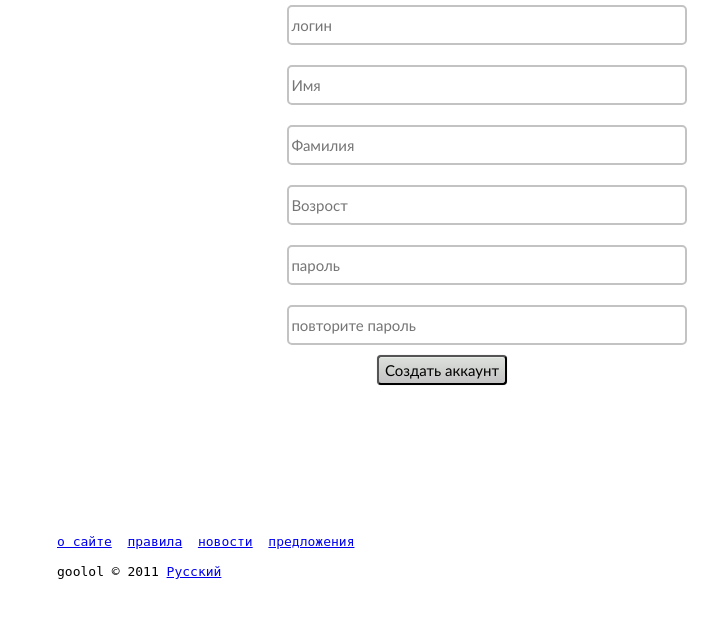
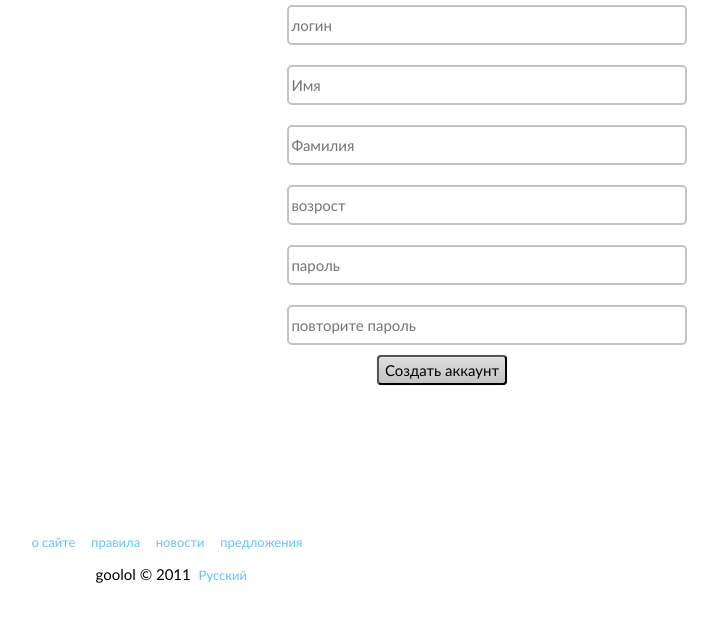
Before and after one commit to goolol/goolol, a PHP site: page / in a window 1280 px wide. Shown: the part 145-767 px from the top of the page, without its empty margins (519-1237 px from the left). Run offline with PHP 8.4, Linux system fonts and the light colour scheme.

Commit message:
замутил нижние ссылки аля для геев

```diff
--- a/css/podval.css
+++ b/css/podval.css
@@ -1,5 +1,46 @@
 #podval{
 	position: absolute;
 	margin-top: 600px;
-	margin-left: 45%;
+	margin-left: 43%;
+	/*border: solid 1px;*/
 }
+#about{
+	color: #63c2ff;
+	font: 13px 'trebuchet MS', arial, helvetica;
+	text-decoration: none;
+}
+#about:hover{text-decoration: underline;}
+#about:visited{color: #63c2ff;}
+#rule{
+	color: #63c2ff;
+	font: 13px 'trebuchet MS', arial, helvetica;
+	text-decoration: none;
+}
+#rule:hover{text-decoration: underline;}
+#rule:visited{color: #63c2ff;}
+#news{
+	color: #63c2ff;
+	font: 13px 'trebuchet MS', arial, helvetica;
+	text-decoration: none;
+}
+#news:hover{text-decoration: underline;}
+#news:visited{color: #63c2ff;}
+#predlogi{
+	color: #63c2ff;
+	font: 13px 'trebuchet MS', arial, helvetica;
+	text-decoration: none;
+}
+#predlogi:hover{text-decoration: underline;}
+#predlogi:visited{color: #63c2ff;}
+#lang{
+	color: #63c2ff;
+	font: 13px 'trebuchet MS', arial, helvetica;
+	text-decoration: none;
+}
+#lang:hover{text-decoration: underline;}
+#lang:visited{color: #63c2ff;}
+#copy{
+	margin-left: 23%;
+	color: #000000;
+	font: 15px 'trebuchet MS', arial, helvetica;
+}
--- a/index.html
+++ b/index.html
@@ -25,7 +25,7 @@
 <input id="loginreg" type="text" name="login" placeholder="логин">
 <input id="namereg" type="text" name="name" placeholder="Имя">
 <input id="surnamereg" type="text" name="surname" placeholder="Фамилия">
-<input id="agereg" type="text" name="age" placeholder="Возрост">
+<input id="agereg" type="text" name="age" placeholder="возрост">
 <input id="passreg" type="password" name="pass" placeholder="пароль">
 <input id="repassreg" type="password" name="repass" placeholder="повторите пароль">
 <input id="addaccreg" type="submit" name="addaccount" value="Создать аккаунт">
```
